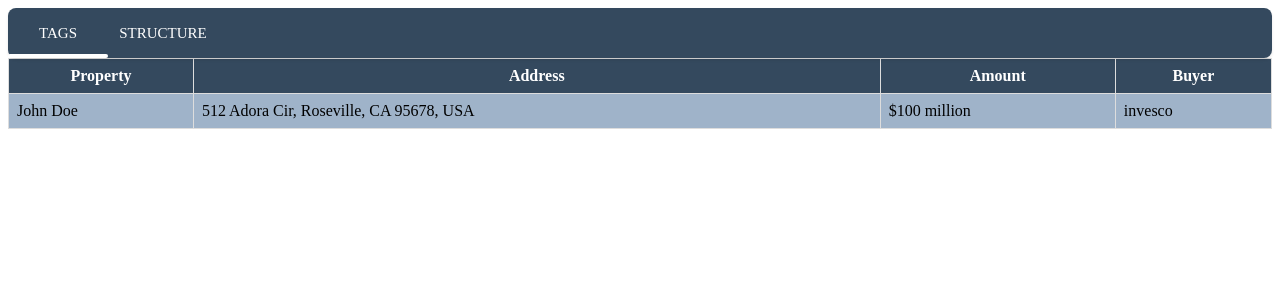
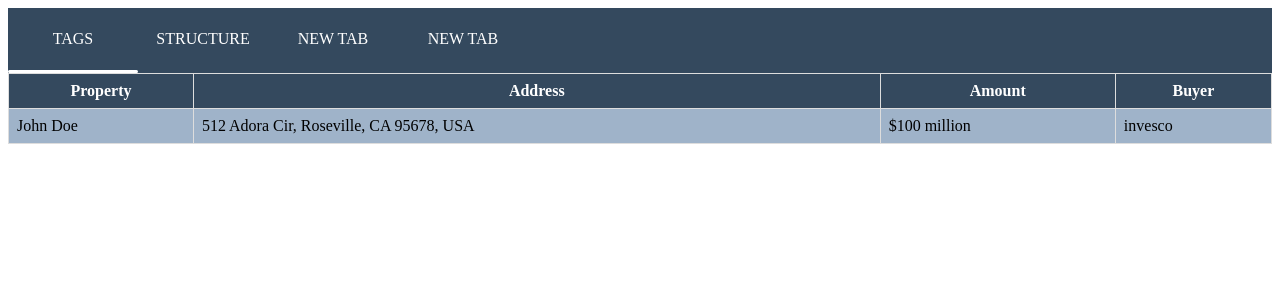
Before and after one commit to EdmonVevo/ani-test, a React (Create React App) app: page / in a window 1280 px wide. Shown: the top 300 px of the page. Built offline with nearby package versions, Linux system fonts and the light colour scheme.

Commit message:
problem solved

```diff
--- a/src/App.js
+++ b/src/App.js
@@ -1,5 +1,4 @@
-import TabList from 'components/TabList';
-import 'App.scss';
+import TabList from 'components/tabList/TabList';
 
 const App = () => {
   return (
--- a/src/App.scss
+++ /dev/null
@@ -1,62 +0,0 @@
-.tabs {
-    position: relative;
-    width: 100%;
-    height: 50px;
-    background-color: #34495e;
-    border-radius: 8px;
-    font-size: 0;
-    box-shadow: 0 2px 3px 0 rgba(0, 0, 0, 0.1);
-    a {
-        font-size: 15px;
-        text-transform: uppercase;
-        color: white;
-        text-decoration: none;
-        line-height: 50px;
-        position: relative;
-        z-index: 1;
-        display: inline-block;
-        text-align: center;
-        &:nth-child(1) {
-            width: 100px;
-        }
-        &:nth-child(2) {
-            width: 110px;
-        }
-        .start,
-        &:nth-child(1).active ~ .animation {
-            width: 100px;
-            left: 0;
-        }
-        .start,
-        &:nth-child(2).active ~ .animation {
-            width: 110px;
-            left: 100px;
-        }
-    }
-    .animation {
-        position: absolute;
-        bottom: 0;
-        z-index: 0;
-        background: white;
-        border-radius: 8px;
-        height: 4px;
-        transition: all 0.5s ease 0s;
-    }
-}
-
-.tbl {
-    border-collapse: collapse;
-    width: 100%;
-    background-color: #9fb3c9;
-    .tblRow {
-        .tblHead {
-            background-color: #34495e;
-            color: white;
-        }
-        .tblHead,
-        .tblData {
-            border: 1px solid rgb(221, 221, 221);
-            padding: 8px;
-        }
-    }
-}
--- a/src/components/TabList.jsx
+++ /dev/null
@@ -1,63 +0,0 @@
-import React, { useState } from 'react';
-import classNames from 'classnames';
-import TabItem from 'components/TabItem';
-
-const TabList = () => {
-
-    const tabList = [
-        {
-            id: 'tab1',
-            tabName: 'Tags',
-            property: 'John Doe',
-            address: '512 Adora Cir, Roseville, CA 95678, USA',
-            amount: '$100 million',
-            buyer: 'invesco'
-        },
-        {
-            id: 'tab2',
-            tabName: 'Structure',
-            property: 'Adora Townhomes',
-            address: '512 Adora Cir, Roseville, CA 95678, USA',
-            amount: '$50.75 million',
-            buyer: 'invesco'
-        }
-    ];
-    const [currentTab, setCurrentTab] = useState(tabList.length !== 0 ? tabList[0].id : '');
-
-    return (
-        <>
-            <nav className="tabs">
-                {tabList.length !== 0 ?
-                    tabList.map(tab => (
-                        <a
-                            href={`#${tab.id}`}
-                            key={tab.id}
-                            onClick={() => setCurrentTab(tab.id)}
-                            className={classNames({
-                                active: tab.id === currentTab,
-                                tabData: tab.id !== currentTab
-                            })}>
-                            {tab.tabName}
-                        </a>
-                    ))
-                    :
-                    <div>No Data</div>
-                }
-                <div className="animation start"></div>
-            </nav>
-            <table className='tbl'>
-                <thead>
-                    <tr className='tblRow'>
-                        <th className='tblHead'>Property</th>
-                        <th className='tblHead'>Address</th>
-                        <th className='tblHead'>Amount</th>
-                        <th className='tblHead'>Buyer</th>
-                    </tr>
-                </thead>
-                <TabItem tabList={tabList} currentTab={currentTab} />
-            </table>
-        </>
-    )
-}
-
-export default TabList;
--- /dev/null
+++ b/src/components/tabList/TabList.jsx
@@ -0,0 +1,84 @@
+import React, { useState } from 'react';
+import classNames from 'classnames';
+import TabRow from 'components/tabRow/TabRow';
+import 'components/tabList/TabList.scss';
+
+const TabList = () => {
+
+    const tabList = [
+        {
+            id: 'tab-0',
+            tabName: 'Tags',
+            property: 'John Doe',
+            address: '512 Adora Cir, Roseville, CA 95678, USA',
+            amount: '$100 million',
+            buyer: 'invesco'
+        },
+        {
+            id: 'tab-1',
+            tabName: 'Structure',
+            property: 'Adora Townhomes',
+            address: '512 Adora Cir, Roseville, CA 95678, USA',
+            amount: '$50.75 million',
+            buyer: 'invesco'
+        },
+        {
+            id: 'tab-2',
+            tabName: 'New Tab',
+            property: 'new',
+            address: 'new',
+            amount: '$new',
+            buyer: 'new'
+        },
+        {
+            id: 'tab-3',
+            tabName: 'New Tab',
+            property: 'nor',
+            address: 'nor',
+            amount: '$nor',
+            buyer: 'nor'
+        }
+    ];
+    const [tblHead, setTblHead] = useState([
+        { head: 'Property' },
+        { head: 'Address' },
+        { head: 'Amount' },
+        { head: 'Buyer' }
+    ])
+    const [currentTab, setCurrentTab] = useState(tabList.length !== 0 ? tabList[0].id : '');
+
+    return (
+        <>
+            <div className="tabs">
+                {tabList.length !== 0 ?
+                    tabList.map(tab => (
+                        <span
+                            key={tab.id}
+                            id={tab.id}
+                            onClick={() => setCurrentTab(tab.id)}
+                            className=
+                            {classNames({ active: tab.id === currentTab, tabData: tab.id !== currentTab })}
+                        >
+                            {tab.tabName}
+                        </span>
+                    ))
+                    :
+                    <div className='noData'>No Data</div>
+                }
+                <div className="underline"></div>
+            </div>
+            <table className='tbl'>
+                <thead>
+                    <tr className='tblRow'>
+                        {tblHead.map(tbl => (
+                            <th className='tblHead'>{tbl.head}</th>
+                        ))}
+                    </tr>
+                </thead>
+                <TabRow tabList={tabList} currentTab={currentTab} tblHead={tblHead} />
+            </table>
+        </>
+    )
+}
+
+export default TabList;
--- /dev/null
+++ b/src/components/tabList/TabList.scss
@@ -0,0 +1,32 @@
+.tabs {
+    width: 100%;
+    background-color: #34495e;
+    span,
+    .noData {
+        font-size: 1rem;
+        text-transform: uppercase;
+        color: white;
+        position: relative;
+        margin: 10px 0;
+        display: inline-block;
+        padding: 12px 15px;
+        width: 100px;
+        text-align: center;
+    }
+
+    @mixin margin-left($value) {
+        margin-left: calc($value * 130px);
+    }
+
+    @for $i from 0 through 4 {
+        #tab-#{$i}.active ~ .underline {
+            @include margin-left($i);
+        }
+    }
+    .underline {
+        transition: 0.4s all ease-in-out;
+        border-bottom: 3px solid white;
+        border-radius: 8px;
+        width: 130px;
+    }
+}
--- a/src/components/TabItem.jsx
+++ b/src/components/tabRow/TabRow.jsx
@@ -1,6 +1,7 @@
-import React from 'react'
+import React from 'react';
+import 'components/tabRow/TabRow.scss';
 
-const TabItem = ({ tabList, currentTab }) => {
+const TabRow = ({ tabList, currentTab, tblHead }) => {
     return (
         tabList.length !== 0 ? tabList.map(tab => {
             if (tab.id === currentTab) {
@@ -17,15 +18,11 @@ const TabItem = ({ tabList, currentTab }) => {
             }
         })
             :
-            <tbody>
-                <tr className='tblRow'>
-                    <td className='tblData'>no data</td>
-                    <td className='tblData'>no data</td>
-                    <td className='tblData'>no data</td>
-                    <td className='tblData'>no data</td>
-                </tr>
-            </tbody>
+            tblHead.map(tbl => (
+                <td className='tblData'>no data</td>
+            ))
+
     )
 }
 
-export default TabItem;
+export default TabRow;
--- /dev/null
+++ b/src/components/tabRow/TabRow.scss
@@ -0,0 +1,16 @@
+.tbl {
+    border-collapse: collapse;
+    width: 100%;
+    background-color: #9fb3c9;
+    .tblRow {
+        .tblHead {
+            background-color: #34495e;
+            color: white;
+        }
+        .tblHead,
+        .tblData {
+            border: 1px solid rgb(221, 221, 221);
+            padding: 8px;
+        }
+    }
+}
```
Also changed, not shown: 1 other file (tests, documents, lock files or other folders).
